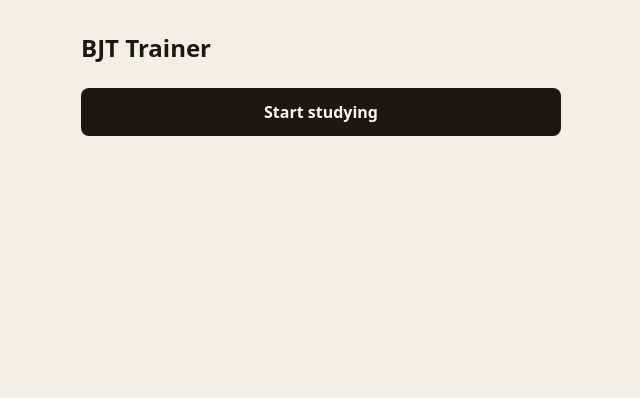
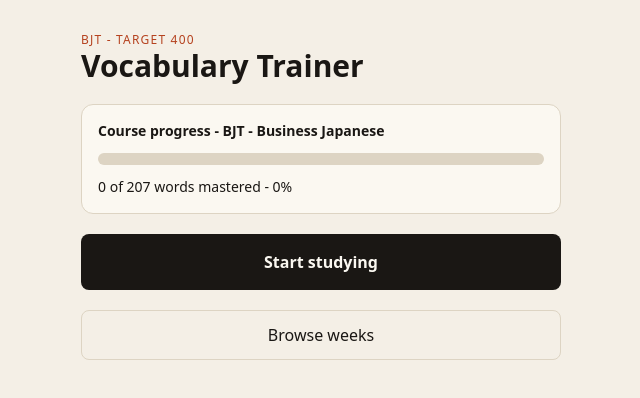
Before and after one commit to chemicalwolf1836/verba, a Next.js app: page / in a window 1280 px wide. Shown: the top 398 px of the page, without its empty margins (319-959 px from the left). Built offline with nearby package versions, Linux system fonts and the light colour scheme.

Commit message:
feat: add home screen with course mastery bar and pace projection

```diff
--- a/app/page.tsx
+++ b/app/page.tsx
@@ -1,14 +1,30 @@
 import Link from 'next/link'
+import { MasteryBar } from '@/components/MasteryBar'
 
 export default function Home() {
   return (
-    <main className="mx-auto max-w-lg px-4 py-8">
-      <h1 className="text-2xl font-bold">BJT Trainer</h1>
+    <main className="mx-auto max-w-lg space-y-5 px-4 py-8">
+      <header>
+        <p className="text-xs uppercase tracking-widest text-[var(--color-accent)]">
+          BJT - Target 400
+        </p>
+        <h1 className="text-3xl font-bold">Vocabulary Trainer</h1>
+      </header>
+
+      <MasteryBar />
+
       <Link
         href="/study"
-        className="mt-6 block rounded-lg bg-[var(--color-ink)] py-3 text-center font-bold text-[var(--color-card)]"
+        className="block rounded-lg bg-[var(--color-ink)] py-4 text-center font-bold text-[var(--color-card)]"
       >
         Start studying
+      </Link>
+
+      <Link
+        href="/units"
+        className="block rounded-lg border border-[var(--color-line)] py-3 text-center"
+      >
+        Browse weeks
       </Link>
     </main>
   )
--- /dev/null
+++ b/components/MasteryBar.tsx
@@ -0,0 +1,58 @@
+'use client'
+
+import { useEffect, useState } from 'react'
+import { dailyRate, loadActivity, projectDays } from '@/lib/activity'
+import { getCourse, DEFAULT_COURSE_ID } from '@/lib/courses'
+import { boxDistribution, masteredCount, notLearnedCount } from '@/lib/goals'
+import { useProgress } from '@/lib/useProgress'
+
+const SHADES = [
+  'bg-[var(--color-line)]',
+  'bg-amber-300',
+  'bg-amber-500',
+  'bg-[var(--color-accent)]',
+  'bg-[var(--color-green)]',
+]
+
+export function MasteryBar() {
+  const course = getCourse(DEFAULT_COURSE_ID)!
+  const { progress } = useProgress()
+  const [projection, setProjection] = useState<number | null>(null)
+
+  const dist = boxDistribution(course.cards, progress)
+  const mastered = masteredCount(course.cards, progress)
+  const total = course.cards.length
+  const pct = Math.round((mastered / total) * 100)
+
+  useEffect(() => {
+    // Reads localStorage and the clock, so it must run after mount to avoid a
+    // hydration mismatch.
+    const remaining = notLearnedCount(course.cards, progress)
+    setProjection(projectDays(remaining, dailyRate(loadActivity(), Date.now())))
+  }, [course.cards, progress])
+
+  return (
+    <section className="rounded-xl border border-[var(--color-line)] bg-[var(--color-card)] p-4">
+      <p className="text-sm font-bold">Course progress - {course.name}</p>
+
+      <div className="mt-3 flex h-3 overflow-hidden rounded-full" aria-hidden>
+        {[4, 3, 2, 1, 0].map((box) => (
+          <span
+            key={box}
+            className={SHADES[box]}
+            style={{ width: `${(dist[box] / total) * 100}%` }}
+          />
+        ))}
+      </div>
+
+      <p className="mt-3 text-sm">
+        {mastered} of {total} words mastered - {pct}%
+      </p>
+      {projection !== null && (
+        <p className="mt-1 text-xs text-[var(--color-muted)]">
+          About {Math.ceil(projection / 7)} weeks at your recent pace
+        </p>
+      )}
+    </section>
+  )
+}
```
Also changed, not shown: 1 other file (tests, documents, lock files or other folders).
